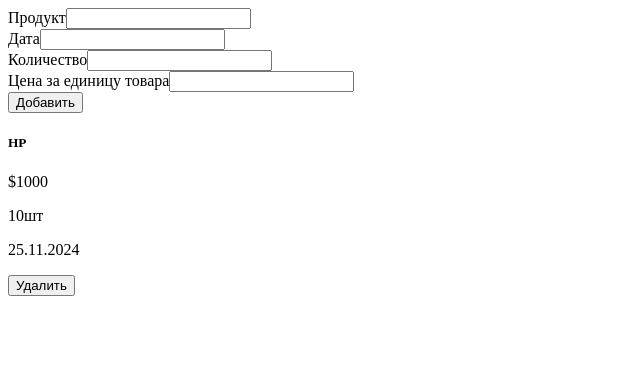
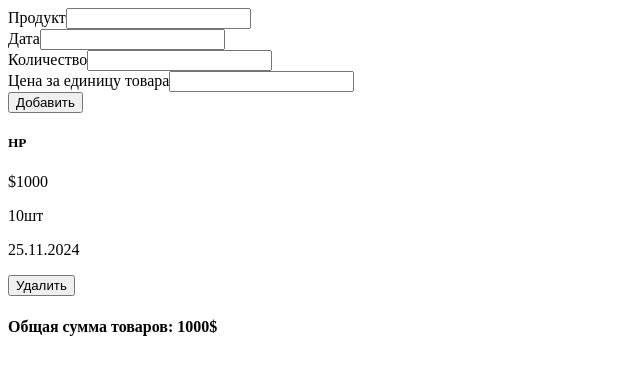
Before and after one commit to kilka165/prak1, a Vue app: page / in a window 1280 px wide. Shown: the top 374 px of the page, without its empty margins (0-640 px from the left). Built offline with nearby package versions, Linux system fonts and the light colour scheme; the HTML template or start-up script is replaced by a standard one.

Commit message:
add total sum

```diff
--- a/src/App.vue
+++ b/src/App.vue
@@ -37,5 +37,6 @@
     </div>
   </div>
 </div>
+<h4 class="text-end">Общая сумма товаров: 1000$</h4>
 </div>
 </template>
```
